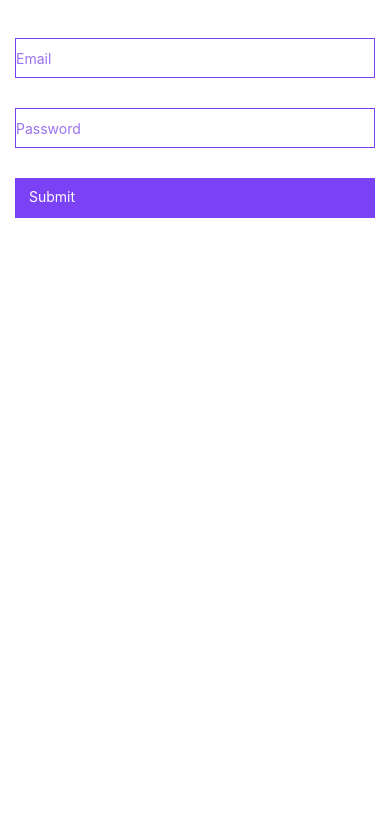
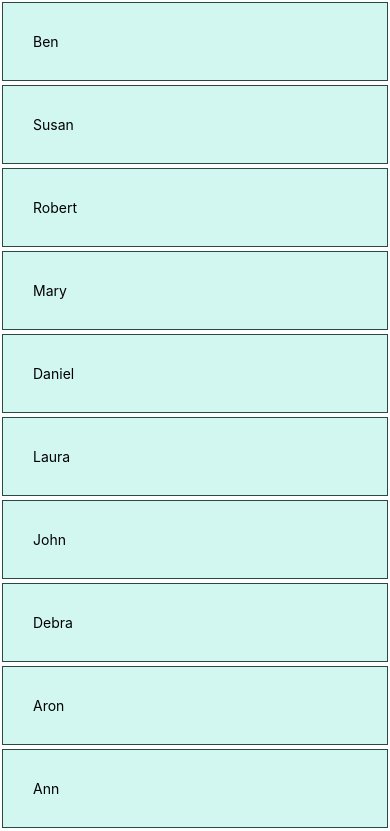
Before and after one commit to SteveWonderbelt/CipherMaker, a React Native app: screen / in a window 390 px wide. Shown: the top 831 px of the page. Built offline with nearby package versions, Linux system fonts and the light colour scheme.

Commit message:
Scrollview Stuff

```diff
--- a/App.js
+++ b/App.js
@@ -1,9 +1,11 @@
 import React from 'react';
 import Inputs from './inputs.js'
+import ScrollViewExample from "./ScrollView";
 
 const App = () => {
     return (
-        <Inputs />
+        <ScrollViewExample />
+
     )
 }
 export default App
--- /dev/null
+++ b/ScrollView.js
@@ -0,0 +1,50 @@
+import React, { Component } from 'react';
+import { Text, Image, View, StyleSheet, ScrollView } from 'react-native';
+
+class ScrollViewExample extends Component {
+    state = {
+        names: [
+            {'name': 'Ben', 'id': 1},
+            {'name': 'Susan', 'id': 2},
+            {'name': 'Robert', 'id': 3},
+            {'name': 'Mary', 'id': 4},
+            {'name': 'Daniel', 'id': 5},
+            {'name': 'Laura', 'id': 6},
+            {'name': 'John', 'id': 7},
+            {'name': 'Debra', 'id': 8},
+            {'name': 'Aron', 'id': 9},
+            {'name': 'Ann', 'id': 10},
+            {'name': 'Steve', 'id': 11},
+            {'name': 'Olivia', 'id': 12}
+        ]
+    }
+    render() {
+        return (
+            <View>
+                <ScrollView>
+                    {
+                        this.state.names.map((item, index) => (
+                            <View key = {item.id} style = {styles.item}>
+                                <Text>{item.name}</Text>
+                            </View>
+                        ))
+                    }
+                </ScrollView>
+            </View>
+        )
+    }
+}
+export default ScrollViewExample
+
+const styles = StyleSheet.create ({
+    item: {
+        flexDirection: 'row',
+        justifyContent: 'space-between',
+        alignItems: 'center',
+        padding: 30,
+        margin: 2,
+        borderColor: '#2a4944',
+        borderWidth: 1,
+        backgroundColor: '#d2f7f1'
+    }
+})
```
